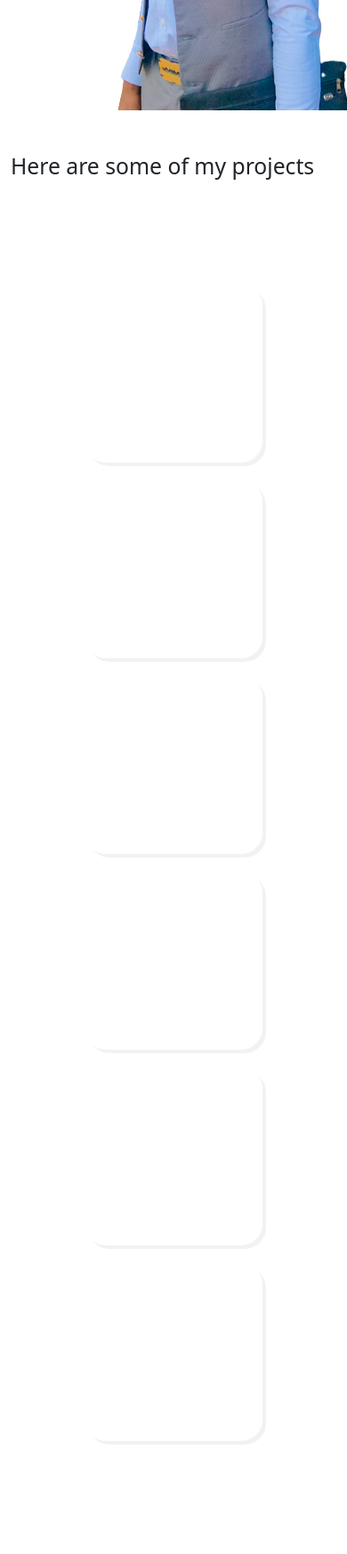
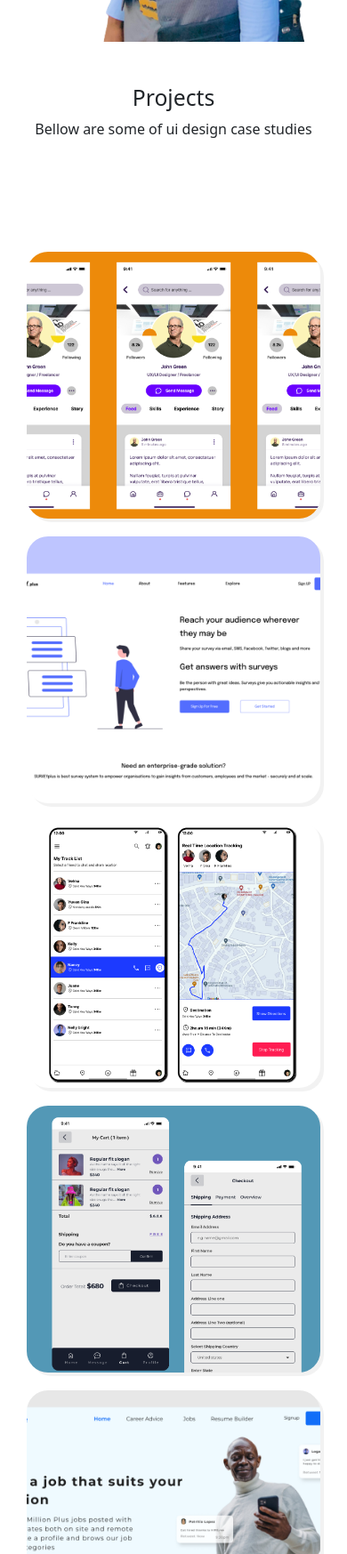
Before and after one commit to CarlTeclancing/ptsite, a plain HTML site: page index.html in a window 390 px wide. Shown: the part 940-2687 px from the top of the page at 89% size. Drawn offline with nearby package versions, Linux system fonts and the light colour scheme.

Commit message:
changes made

```diff
--- a/index.html
+++ b/index.html
@@ -46,20 +46,39 @@
         justify-content: center;
         flex-wrap: wrap;
     }
+
     .same{
-        width: 200px;
-        height: 200px;
+        width: 500px;
+        height: 500px;
         box-shadow: 4px 4px rgba(103, 103, 103, 0.083);
-        border-radius: 24px;
-        margin: 10px;
+        border-radius: 6px;
+        margin: 24px;
+        background-color: blueviolet;
+        background-size: cover;
+        background-repeat: no-repeat;
+        background-position: center;
     }
-    @media screen and (min-width: 480px) {
+    h2{
+        text-align: center;
+    }
+    .column{
+        text-align: center;
+    }
+    @media screen and (max-width: 740px) {
         img{
             height: 500px;
             margin: 0;
             margin-top: 0px;
             margin-right: 0px;
         }
+        .same{
+        width: 90%;
+        height: 300px;
+        box-shadow: 4px 4px rgba(103, 103, 103, 0.083);
+        border-radius: 24px;
+        margin: 10px;
+        background-color: blueviolet;
+    }
 }
 </style>
     <link href="https://cdn.jsdelivr.net/npm/bootstrap@5.2.3/dist/css/bootstrap.min.css" rel="stylesheet" integrity="sha384-rbsA2VBKQhggwzxH7pPCaAqO46MgnOM80zW1RWuH61DGLwZJEdK2Kadq2F9CUG65" crossorigin="anonymous">
@@ -103,16 +122,40 @@
 
         </div>
         <div class="column">
-            <h2 class="pt-5">Here are some of my projects</h2>
+            <h2 class="pt-5">Projects</h2>
+            <p>Bellow are some of ui design case studies</p>
             <div class="flex-row">
-                <div class="same"></div>
-                <div class="same"></div>
-                <div class="same"></div>
-                <div class="same"></div>
-                <div class="same"></div>
-                <div class="same"></div>
+                <div class="same" style="background-image: url('img/design\ one.png');"></div>
+                <div class="same" style="background-image: url('img/EWW.png');"></div>
+                <div class="same" style="background-image: url('img/location\ ig\ post.png');"></div>
+                <div class="same" style="background-image: url('img/shop-1.png');"></div>
+                <div class="same" style="background-image: url('img/u.png');"></div>
+                <div class="same" style="background-image: url('img/Untitled\ designz.png');"></div>
             </div>
         </div>
+
+        <div class="row">
+            <div class="col-sm-3"></div>
+            <div class="col-sm-6">
+                <h2>Contact Me</h2>
+
+                <form>
+                    <div class="mb-3">
+                      <label for="exampleInputEmail1" class="form-label">Email address</label>
+                      <input type="email" class="form-control" id="exampleInputEmail1" aria-describedby="emailHelp">
+                      <div id="emailHelp" class="form-text">We'll never share your email with anyone else.</div>
+                    </div>
+                    <div class="mb-3">
+                        <label for="exampleFormControlTextarea1" class="form-label">Example textarea</label>
+                        <textarea class="form-control" id="exampleFormControlTextarea1" rows="3"></textarea>
+                      </div>
+
+                    <button type="submit" class="btn btn-primary">Submit</button>
+                  </form>
+            </div>
+            <div class="col-sm-3"></div>
+            </div>
+
     </div>
 </body>
 </html>
```
Also changed, not shown: img/EWW.png (added), img/Untitled designz.png (added), img/cripto.png (added), img/design one.png (added), img/location ig post.png (added), img/shop-1.png (added), img/u.png (added).
